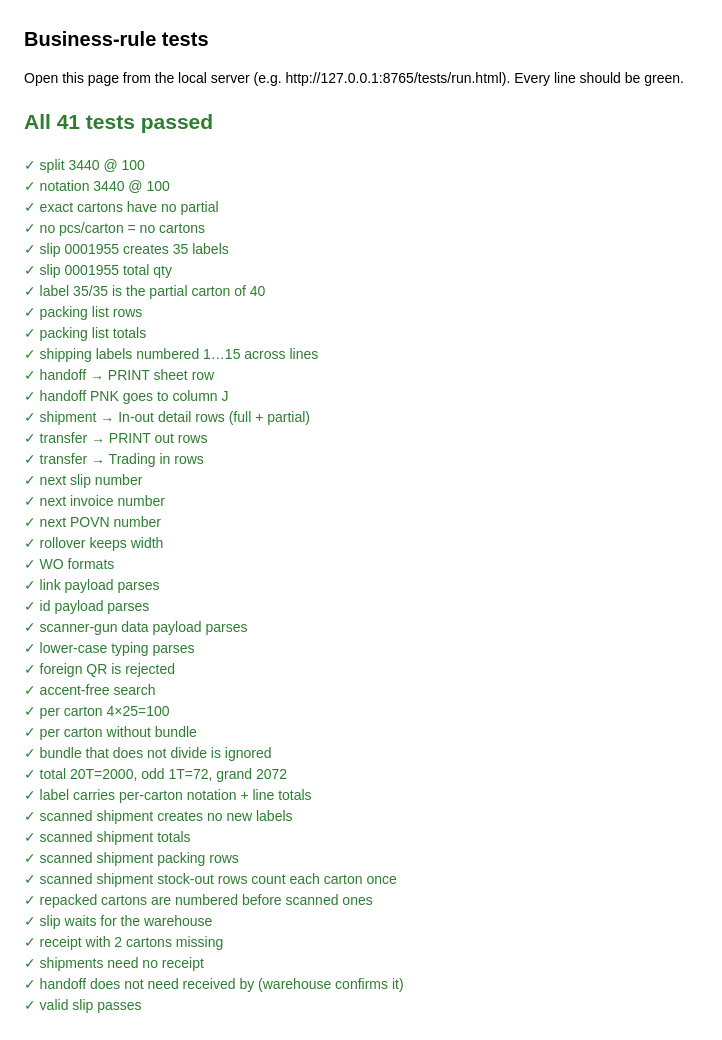
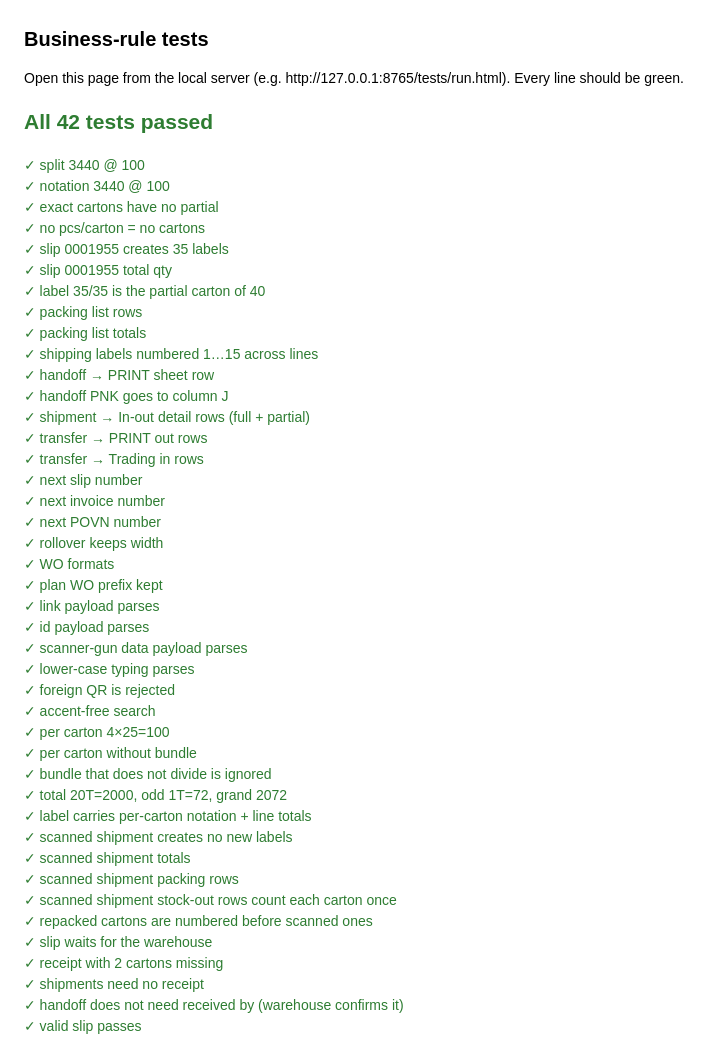
Before and after one commit to gomayoha/ILP-Carton-Tracking, a plain HTML site: page tests/run.html in a window 1280 px wide. Shown: the whole page, without its empty margins (0-722 px from the left). Drawn offline with Linux system fonts and the light colour scheme.

Commit message:
Keep production-plan WO numbers as they are (IN0010211, not WOIN0010211)
Co-Authored-By: Claude Opus 5.5 <noreply@anthropic.com>

```diff
--- a/src/model.js
+++ b/src/model.js
@@ -39,7 +39,10 @@ export function fmtWO(wo) {
   const s = clean(wo);
   if (!s) return '';
   const m = s.match(/^w\.?o\.?\s*(.*)$/i);
-  return 'WO' + (m ? m[1] : s).replace(/\s+/g, '');
+  if (m) return 'WO' + m[1].replace(/\s+/g, '');
+  // Work orders from the production plan already carry their own prefix (e.g. IN0010211): keep them as they are.
+  if (/^[a-z]/i.test(s)) return s.replace(/\s+/g, '').toUpperCase();
+  return 'WO' + s.replace(/\s+/g, '');
 }
 
 // ── Cartons ─────────────────────────────────────────────────────────────────
--- a/sw.js
+++ b/sw.js
@@ -2,7 +2,7 @@
 // Strategy: serve from cache immediately, refresh the cache in the background.
 // Bump VERSION whenever files are published so every device picks up the new version.
 
-const VERSION = 'ilp-carton-v1.2.1';
+const VERSION = 'ilp-carton-v1.2.2';
 
 const CORE = [
   './', 'index.html', 'manifest.webmanifest',
--- a/tests/run.html
+++ b/tests/run.html
@@ -75,6 +75,7 @@
 
   // Work order formats seen in the stock report
   eq('WO formats', ['10131', 'wo10141', 'WO 10134', 'WO10131'].map(fmtWO), ['WO10131', 'WO10141', 'WO10134', 'WO10131']);
+  eq('plan WO prefix kept', ['IN0010211', 'in 0010211'].map(fmtWO), ['IN0010211', 'IN0010211']);
 
   // QR payloads round-trip through the scanner parser
   const c = recordCartons(slip)[0];
```
